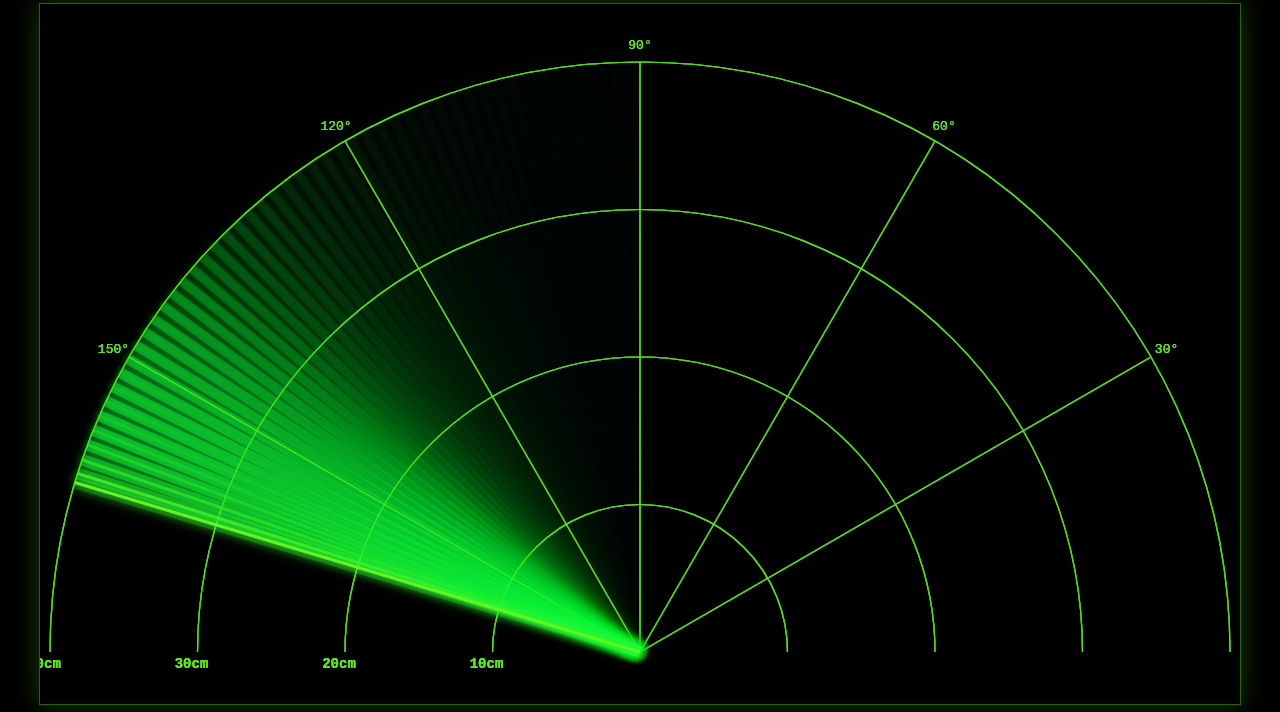
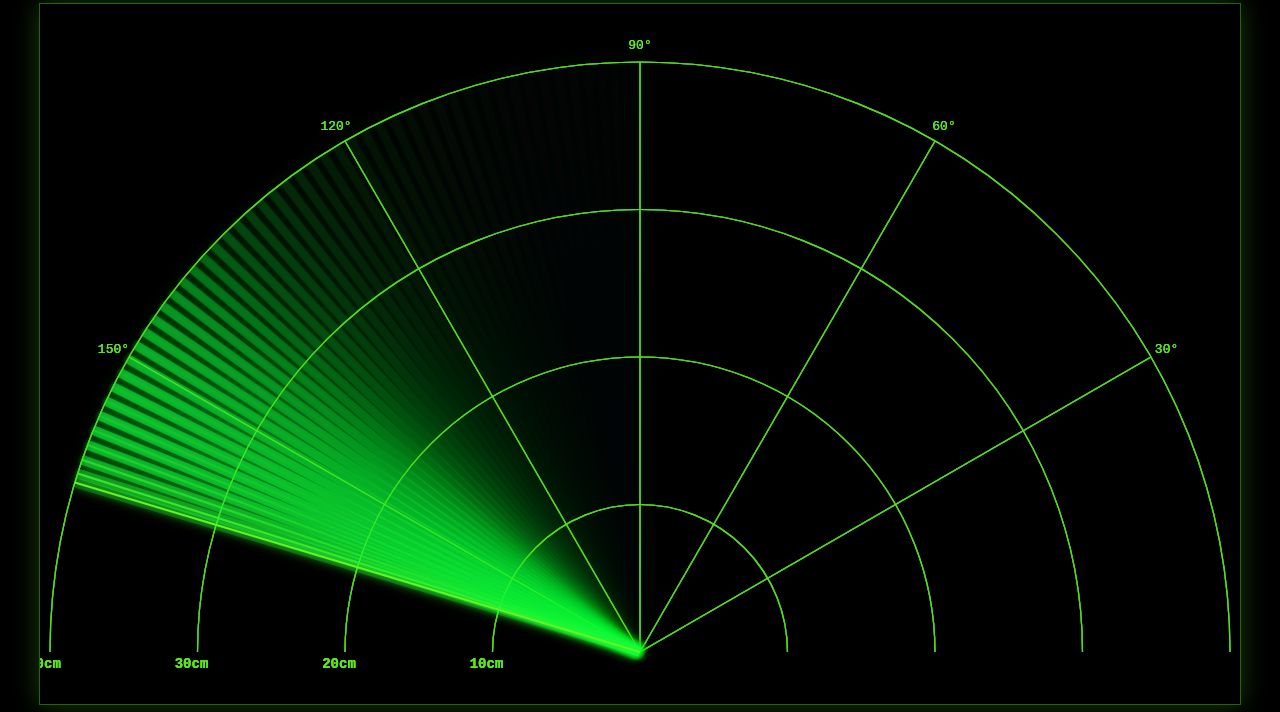
Before and after one commit to nykleban/ESP32-WEB-Radar-System, a plain HTML site: page data/index.html in a window 1280 px wide. Shown: the part 80-792 px from the top of the page. Drawn offline with Linux system fonts and the light colour scheme; animation ran at ten frames a second.

Commit message:
Update index.html

```diff
--- a/data/index.html
+++ b/data/index.html
@@ -411,9 +411,9 @@ function drawSweepBeam(angle) {
         ctx.save();
         ctx.globalAlpha = alpha;
         ctx.strokeStyle = "rgb(30,250,60)";
-        ctx.lineWidth   = 8 + (i / trail.length) * 4;
+        ctx.lineWidth   = 8 + (i / trail.length) * 2;//4
         ctx.shadowColor = "#00ff44";
-        ctx.shadowBlur  = 10;
+        ctx.shadowBlur  = 6;//10
         ctx.beginPath();
         ctx.moveTo(0, 0);
         ctx.lineTo(MAX_RADIUS * Math.cos(a), -MAX_RADIUS * Math.sin(a));
@@ -425,7 +425,7 @@ function drawSweepBeam(angle) {
     const rad = angle * Math.PI / 180;
     ctx.save();
     ctx.globalAlpha = 1.0;
-    ctx.lineWidth   = 3;
+    ctx.lineWidth   = 2;//3
     ctx.strokeStyle = "rgb(98,245,31)";
     ctx.shadowColor = "#62f51f";
     ctx.shadowBlur  = 14;
```
